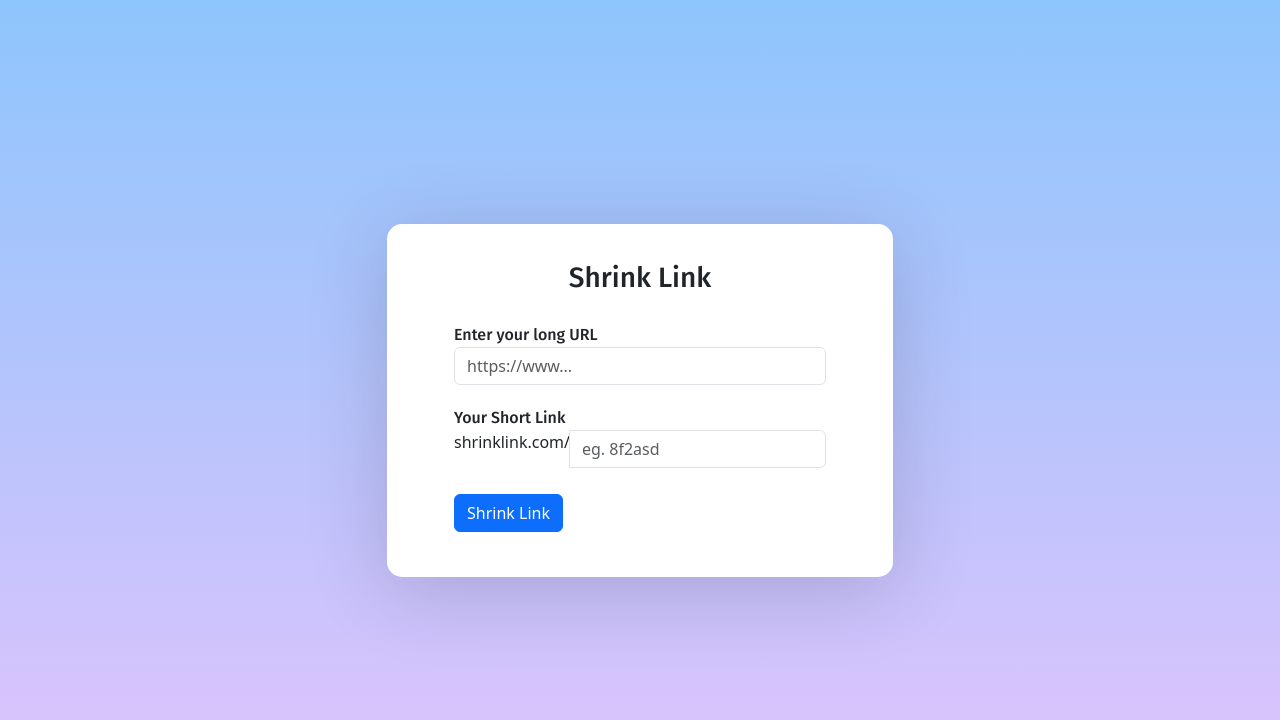
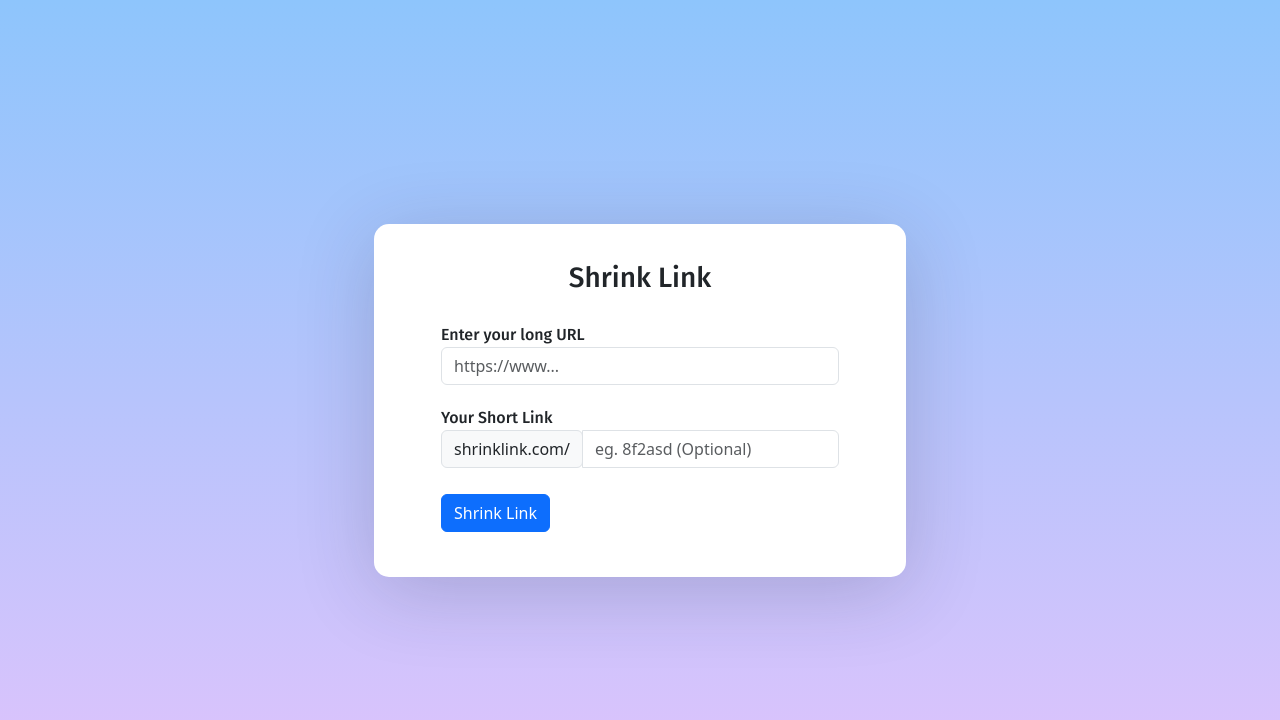
Before and after one commit to BenBissTech/URL-Shortner, a React (Create React App) app in the folder url-short/: page / in a window 1280 px wide. Shown: the top 720 px of the page. Built offline with nearby package versions, Linux system fonts and the light colour scheme.

Commit message:
Syntax errors
Solved issue with containers due to syntax errors

Ready to move on to backend / server side of project

```diff
--- a/url-short/src/components/Form.js
+++ b/url-short/src/components/Form.js
@@ -215,7 +215,7 @@ class Form extends React.Component {
                         <label html="basic-url">Your Short Link</label>
                         <div className="input-group mb-3">
                             <div className="input-group-prepend">
-                                <span cclassName="input-group-text">shrinklink.com/</span>
+                                <span className="input-group-text">shrinklink.com/</span>
                             </div>
                             <input
                                 id="preferedAlias"
@@ -223,10 +223,10 @@ class Form extends React.Component {
                                 value={this.state.preferedAlias}
                                 className={
                                     this.hasError("preferedAlias")
-                                        ? "form-control"
+                                        ? "form-control is-invalid"
                                         : "form-control"
                                 }
-                                type="text" placeholder="eg. 8f2asd"
+                                type="text" placeholder="eg. 8f2asd (Optional)"
                             />
                         </div>
                         <div
```
